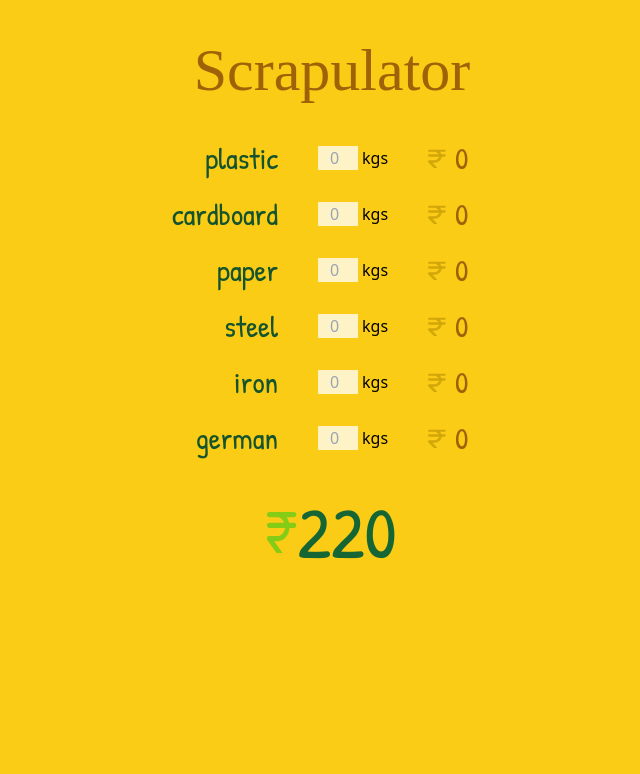
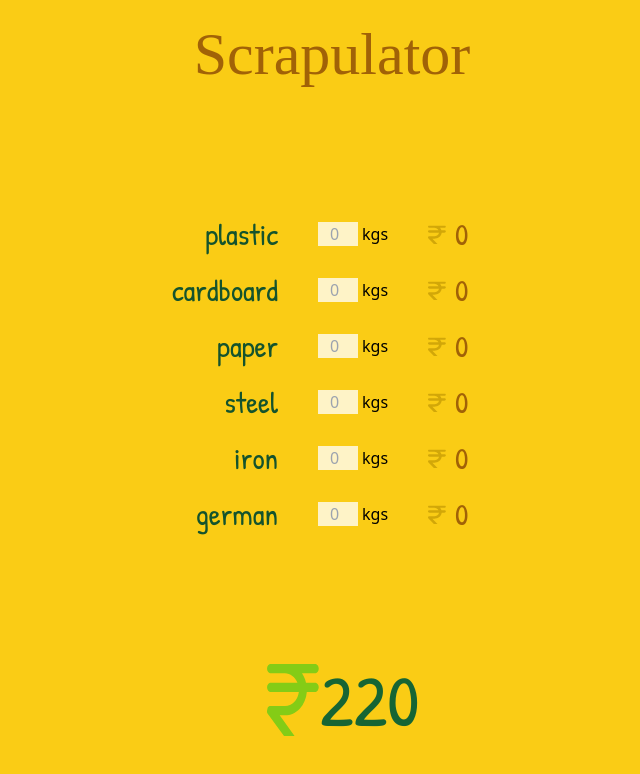
Before and after one commit to JuzerShakir/scrapulator, a React (Vite) app: page / in a window 1280 px wide. Shown: the top 774 px of the page, without its empty margins (308-948 px from the left). Built offline with nearby package versions, Linux system fonts and the light colour scheme; a web font is replaced by a local one.

Commit message:
show `amount` at the bottom of the screen

```diff
--- a/index.html
+++ b/index.html
@@ -17,7 +17,10 @@
 		<title>Scrapulator</title>
 	</head>
 	<body class="bg-yellow-400">
-		<div id="root" class="h-svh flex flex-col items-center gap-10 py-10"></div>
+		<div
+			id="root"
+			class="h-svh flex flex-col justify-between items-center pt-6 pb-16"
+		></div>
 		<script type="module" src="/src/main.jsx"></script>
 	</body>
 </html>
--- a/src/App.jsx
+++ b/src/App.jsx
@@ -91,7 +91,7 @@ function ItemName({ name }) {
 
 function GrandTotal() {
 	return (
-		<section className="flex justify-center items-center mb-5">
+		<section className="flex">
 			<img src={largeRupeeIcon} alt="rupee icon" />
 			<strong className="patrick-hand-regular text-7xl text-green-800">
 				220
```
